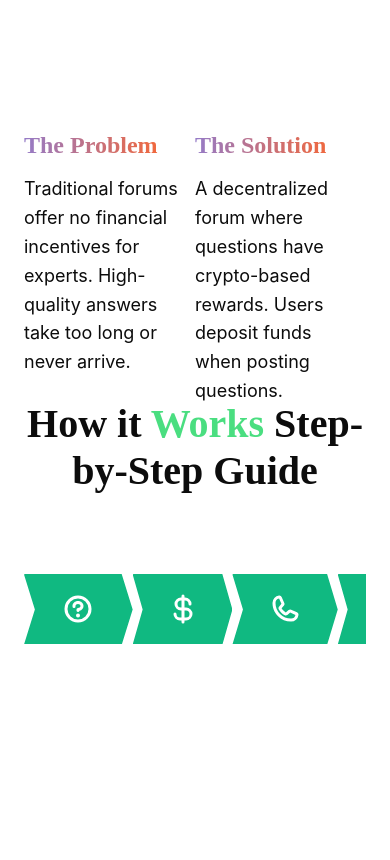
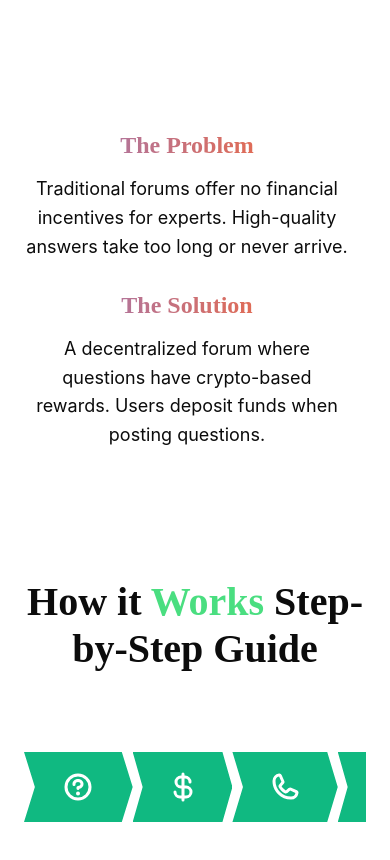
Before and after one commit to laryhills/stark_overflow, a React (Vite) app in the folder frontend/landing/: page / in a window 390 px wide. Shown: the part 1220-2080 px from the top of the page. Built offline with nearby package versions, Linux system fonts and the light colour scheme; a web font is replaced by a local one.

Commit message:
style(InfoCards):  - enhance responsiveness with media query adjustments

```diff
--- a/frontend/landing/src/sections/ProblemAndSolution/InfoCards/styles.ts
+++ b/frontend/landing/src/sections/ProblemAndSolution/InfoCards/styles.ts
@@ -6,6 +6,12 @@ export const InfoCardsContainer = styled.div`
   margin-top: 32px;
   max-width: 1200px;
   margin: 0 auto;
+
+  @media (max-width: 768px) {
+    flex-direction: column;
+    text-align: center;
+    gap: 30px;
+  }
 `;
 
 export const InfoCard = styled.div`
```
